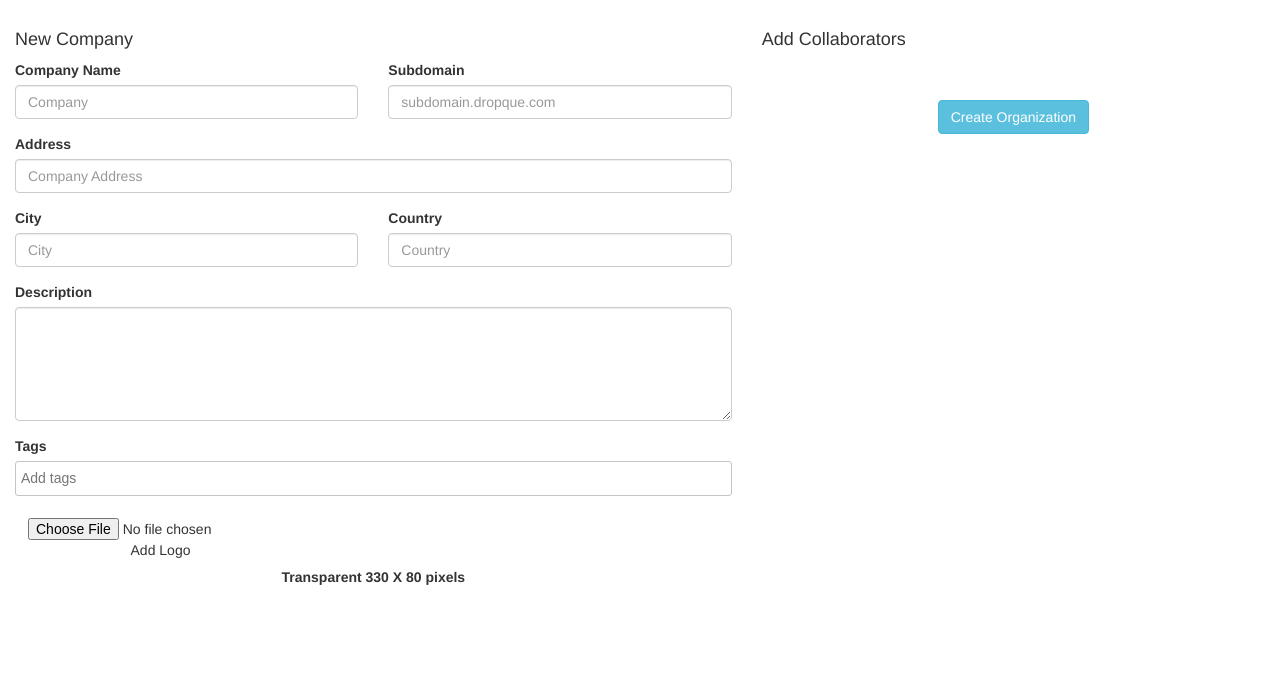
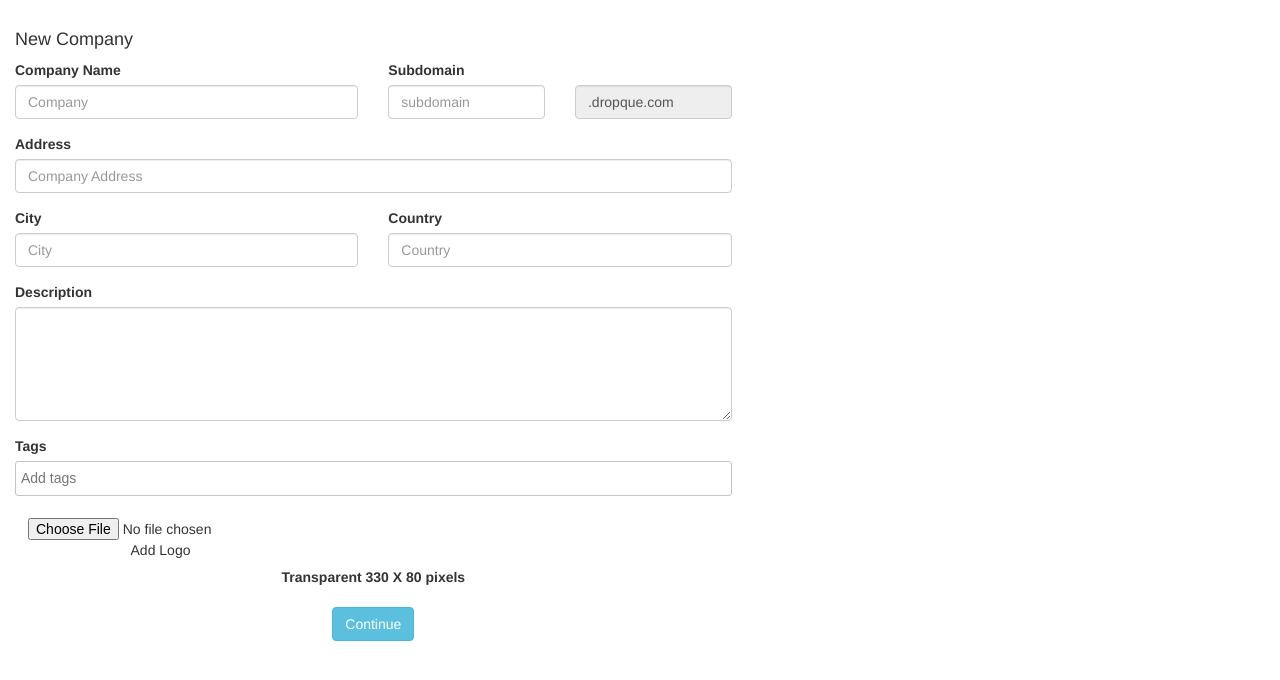
Before and after one commit to babatunde-dropque/ubanew, a Rails app: template app/views/companies/new.html.erb in a window 1280 px wide. Shown: the part 92-772 px from the top of the page. Run offline with Rails 7, Linux system fonts and the light colour scheme; the template is opened without the code that fills it, so the values that code supplies are empty; style sheets or scripts are compiled from the project's sources; parts of the project's set-up code (start-up, migrations or seed data) failed here and were passed over; some libraries are stand-ins or nearby versions.

Commit message:
add skip to company registration

```diff
--- a/app/views/companies/new.html.erb
+++ b/app/views/companies/new.html.erb
@@ -14,13 +14,13 @@
                 <div class="row">
                       <div class="col-md-7">
                         <div class="card box-shape">
-                            <div class="header">
+                            <div class="header" id="header">
                                 <h4 class="title">New Company</h4>
                             </div>
                             <div class="content">
 
-                                <!-- form start here  -->
                                 <form method="post" enctype="multipart/form-data" action="/companies">
+                                  <div id="new-company-path">
                                     <div class="row">
                                         <div class="col-md-6">
                                             <div class="form-group">
@@ -30,10 +30,18 @@
                                         </div>
 
 
-                                        <div class="col-md-6">
+                                        <div class="col-md-3">
                                             <div class="form-group">
                                                 <label >Subdomain</label>
-                                                <input type="text" class="form-control border-input"  placeholder="subdomain.dropque.com" name="subdomain">
+                                                <input type="text" class="form-control border-input"  placeholder="subdomain" name="subdomain">
+                                            </div>
+                                        </div>
+
+                                        <div class="col-md-3">
+                                            <div class="form-group">
+                                                <label>  &nbsp;  </label>
+                                                 <input type="text" class="form-control border-input"  value=".dropque.com" disabled="" >
+
                                             </div>
                                         </div>
                                     </div>
@@ -109,15 +117,8 @@
                                     <input type="text" name="user_id" value="<%= @user.id %>" hidden >
                                     <!-- hiddent stringify emails for collaboartions -->
                                     <input type="text" id="collaborate-json" name="collaborators_list"  hidden>
-
-
-
                                     </div>
-                        </div>
-                       </div>
-
-                       <div class="col-md-5">
-                        <div class="card box-shape">
+                                     <div id="collaborator-path">
                                         <div class="header">
                                             <h4 class="title float-left">Add Collaborators</h4>
                                             <btn id="add-collaborator" class='btn add-collaborator'><i class='ti-plus'></i></btn>
@@ -129,24 +130,38 @@
 
                                                 </div>
 
+                                                <br><br><br><br>
+
+
+
+
                                                 <div class="text-center">
                                                     <button  id="create-company" type="submit" class="btn btn-info btn-fill btn-wd"> Create Organization </button>
                                                 </div>
                                                 <div class="clearfix"></div>
+
+                                        </div>
+                                    </div>
+
+
                                   </form>
+
+                                    <div class="text-center">
+                                        <button id="continue" type="submit" class="btn btn-info btn-fill btn-wd"> Continue </button>
                                     </div>
+
+                                    <div class="text-center">
+                                        <button id="skip" class="btn btn-info btn-fill btn-wd"> Skip </button>
+                                    </div>
+
                             </div>
                         </div>
                        </div>
 
+                       <div class="col-md-5">
 
-
-
-
-
-
-
-
+                       </div>
+                    </div>
             </div>
         </div>
 
@@ -157,6 +172,17 @@
 
 <!-- javascript for this particular page -->
 <script>
+
+    $("#collaborator-path").hide();
+    $("#skip").hide();
+    $("#continue").click(function(){
+        $(this).hide();
+        $("#header").hide();
+        $("#create-company").hide();
+        $("#new-company-path").hide();
+        $("#collaborator-path").show();
+         $("#skip").show();
+    });
 
     $("#create-company").click(function(event){
 
--- a/app/views/interviews/show.html.erb
+++ b/app/views/interviews/show.html.erb
@@ -34,8 +34,6 @@
                                            </div>
                                            <label id="indicator-mail"> </label>
                                         </div>
-
-
 
                                       <button  type = "submit" class="btn btn-info btn-fill btn-wd">Send</button>
                                       </form>
```
Lines whose indentation alone changed are shown as unchanged.
